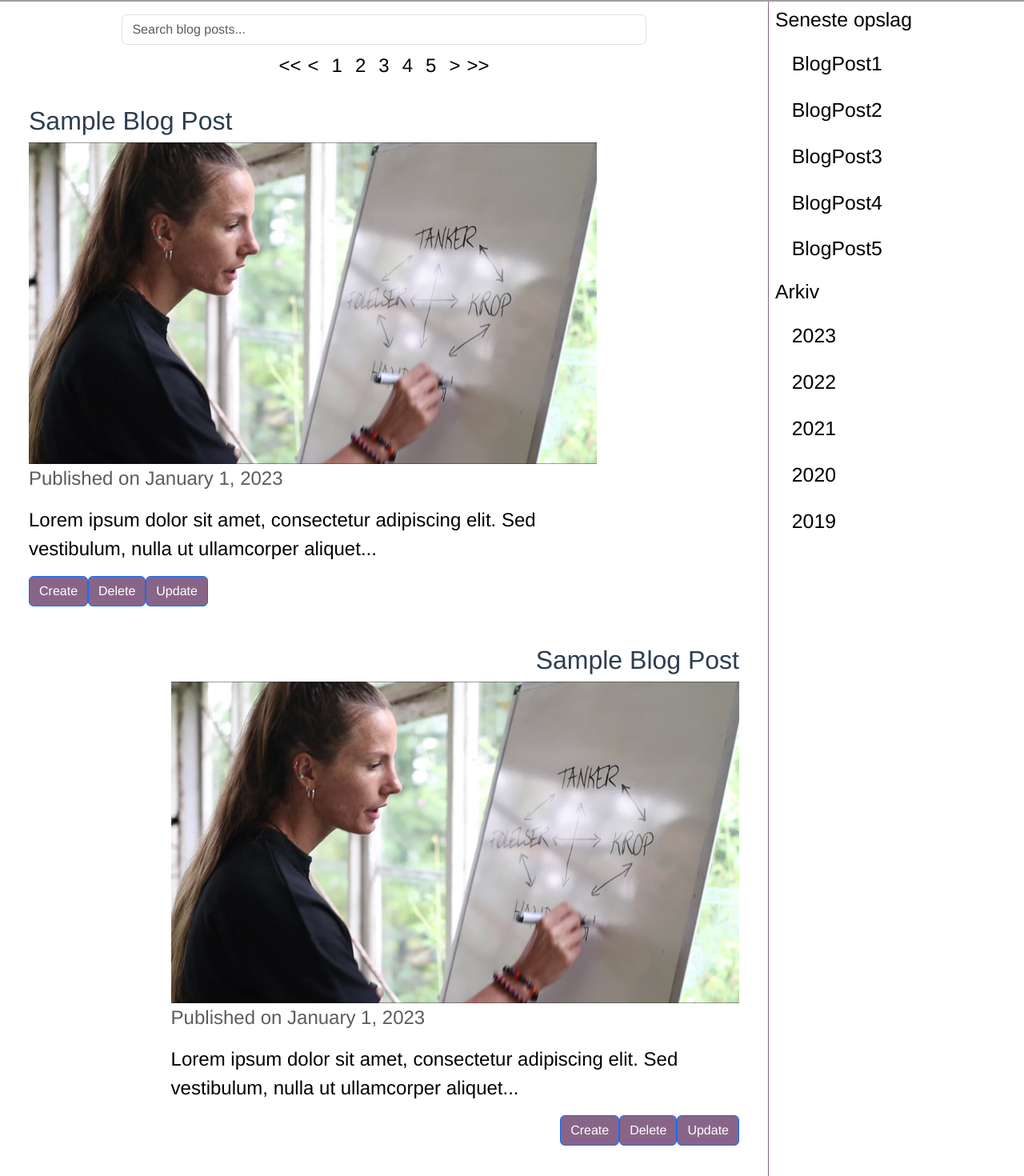
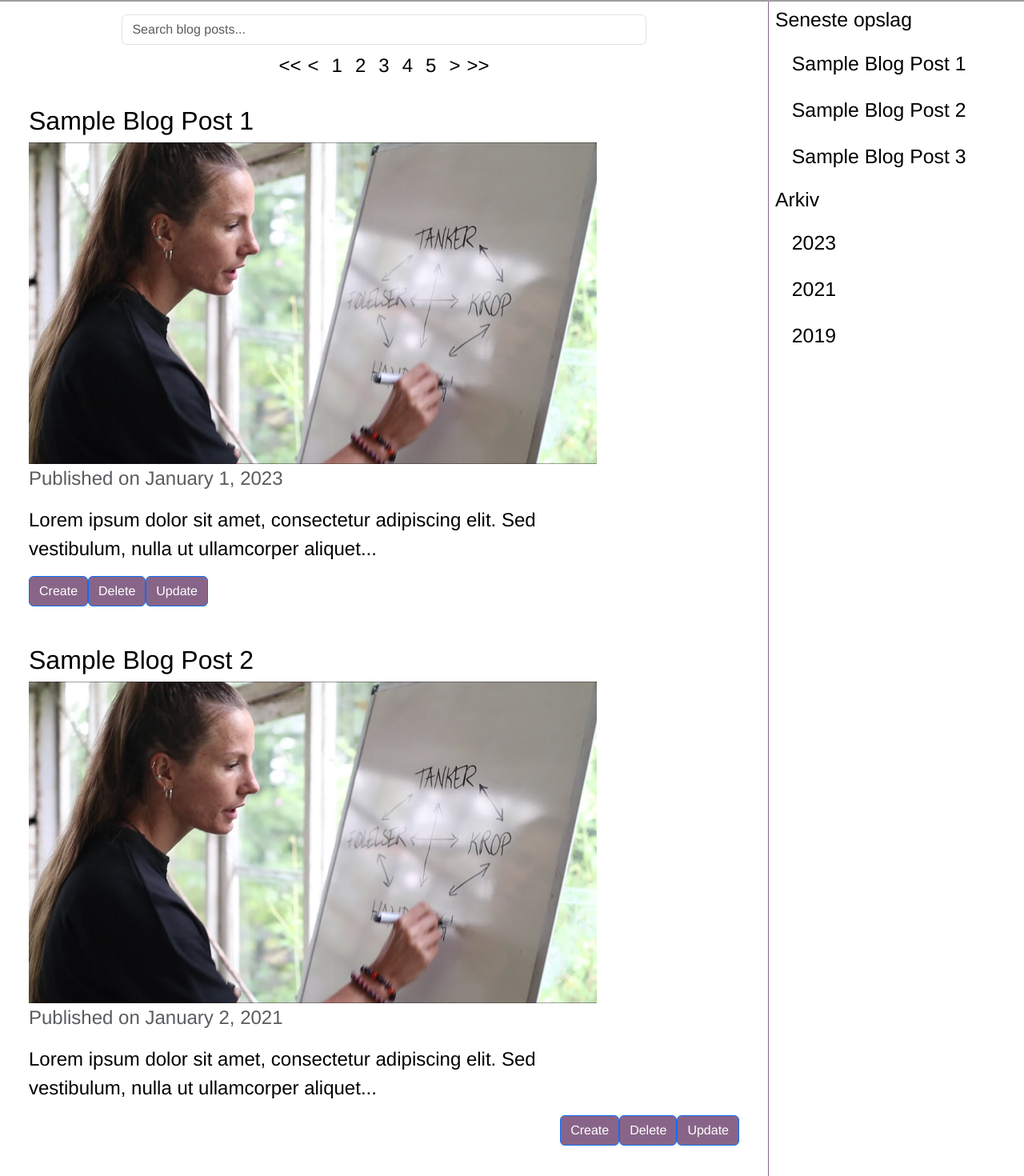
Before and after one commit to lloladin123/mw, a Vue app: page /blog in a window 1280 px wide. Shown: the part 798-2268 px from the top of the page at 80% size. Built offline with nearby package versions, Linux system fonts and the light colour scheme; grey boxes are pictures that could not be loaded.

Commit message:
Services now work with vuex

```diff
--- a/package.json
+++ b/package.json
@@ -12,7 +12,8 @@
     "bootstrap-vue": "^2.23.1",
     "core-js": "^3.8.3",
     "vue": "^3.2.13",
-    "vue-router": "^4.2.5"
+    "vue-router": "^4.2.5",
+    "vuex": "^4.1.0"
   },
   "devDependencies": {
     "@babel/core": "^7.12.16",
--- a/src/components/BlogEntryPage.vue
+++ b/src/components/BlogEntryPage.vue
@@ -19,57 +19,36 @@
 
           </div>
           </div>
-        <div class="blog-post">
-          <h2>Sample Blog Post</h2>
-          <img class="blogImg" src="../assets/Images/blog.png">
-          <p class="text-muted">Published on January 1, 2023</p>
-          <p>Lorem ipsum dolor sit amet, consectetur adipiscing elit. Sed vestibulum, nulla ut ullamcorper aliquet...</p>
+          <router-link :to="'/BlogPost?Id=' + blog.id" v-for="(blog, index) in filteredPosts" :key="index" class="blog-post">
+    <div>
+      <h2>{{ blog.title }}</h2>
+      <img class="blogImg" :src="blog.image">
+      <p class="text-muted">Published on {{ blog.date }}</p>
+      <p>{{ blog.content }}</p>
       <div class="blog-post-edit w-100">
         <button class="btn btn-md btn-primary">Create</button>
         <button class="btn btn-md btn-primary">Delete</button>
         <button class="btn btn-md btn-primary">Update</button>
       </div>
     </div>
-        <div class="blog-post">
-          <h2>Sample Blog Post</h2>
-          <img class="blogImg" src="../assets/Images/blog.png">
-          <p class="text-muted">Published on January 1, 2023</p>
-          <p>Lorem ipsum dolor sit amet, consectetur adipiscing elit. Sed vestibulum, nulla ut ullamcorper aliquet...</p>
-          <div class="blog-post-edit w-100">
-            <button class="btn btn-md btn-primary">Create</button>
-            <button class="btn btn-md btn-primary">Delete</button>
-            <button class="btn btn-md btn-primary">Update</button>
-          </div>
-        </div>
-        <div class="blog-post">
-          <h2>Sample Blog Post</h2>
-          <img class="blogImg" src="../assets/Images/blog.png">
-          <p class="text-muted">Published on January 1, 2023</p>
-          <p>Lorem ipsum dolor sit amet, consectetur adipiscing elit. Sed vestibulum, nulla ut ullamcorper aliquet...</p>
-          <div class="blog-post-edit w-100">
-            <button class="btn btn-md btn-primary">Create</button>
-            <button class="btn btn-md btn-primary">Delete</button>
-            <button class="btn btn-md btn-primary">Update</button>
-          </div>
-        </div>
+  </router-link>
+
       </div>
       <div id="blogSideContainer" class="col-3">
         <div id="BlogSideInner" class="m-2">
           <h2>Seneste opslag</h2>
           <ul>
-            <li><router-link to="/BlogPost?Id=1">BlogPost1</router-link></li>
-            <li><router-link to="/BlogPost?Id=2">BlogPost2</router-link></li>
-            <li><router-link to="/BlogPost?Id=3">BlogPost3</router-link></li>
-            <li><router-link to="/BlogPost?Id=4">BlogPost4</router-link></li>
-            <li><router-link to="/BlogPost?Id=5">BlogPost5</router-link></li>
+            <!-- Render links to recent blog posts -->
+            <li v-for="(blog, index) in recentPosts" :key="index">
+              <router-link :to="`/BlogPost?Id=${blog.id}`">{{ blog.title }}</router-link>
+            </li>
           </ul>
           <h2>Arkiv</h2>
           <ul>
-            <li><router-link to="/BlogPage?Year=2023">2023</router-link></li>
-            <li><router-link to="/BlogPage?Year=2022">2022</router-link></li>
-            <li><router-link to="/BlogPage?Year=2021">2021</router-link></li>
-            <li><router-link to="/BlogPage?Year=2020">2020</router-link></li>
-            <li><router-link to="/BlogPage?Year=2019">2019</router-link></li>
+            <!-- Render links to blog posts grouped by year -->
+            <li v-for="year in uniqueYears" :key="year">
+              <router-link :to="`/Blog?Year=${year}`">{{ year }}</router-link>
+            </li>
           </ul>
         </div>
       </div>
@@ -82,6 +61,52 @@ export default {
   name: 'BlogEntryPage',
   props: {
     msg: String
+  },
+  computed: {
+    blogs() {
+      return this.$store.getters.allBlogs;
+    },
+    // Example computed property to get recent blog posts (assuming sorted by date)
+    recentPosts() {
+      return this.blogs.slice(0, 5); // Get the first 5 recent posts
+    },
+    uniqueYears() {
+      const years = new Set();
+      this.blogs.forEach(blog => {
+        const year = new Date(blog.date).getFullYear();
+        years.add(year);
+      });
+      return Array.from(years).sort((a, b) => b - a); // Sort in descending order
+    },
+    filteredPosts() {
+      const yearParam = this.$route.query.Year;
+      if (yearParam) {
+        const year = parseInt(yearParam);
+        if (!isNaN(year)) {
+          // If the year is valid, filter the blog posts by that year
+          return this.blogs.filter(blog => new Date(blog.date).getFullYear() === year);
+        }
+      }
+      // If the 'Year' parameter is not provided or invalid, return all blog posts
+      return this.blogs;
+    }
+  },
+  methods: {
+    // Example method for search functionality
+    performSearch() {
+      // Implement search functionality here
+    },
+    filterPostsByYear(year) {
+      // Filter blog posts by the specified year
+      this.filteredPosts = this.blogs.filter(blog => {
+        return new Date(blog.date).getFullYear() === year;
+      });
+    }
+  },
+  mounted() {
+    // Fetch blogs when the component is mounted
+    this.$store.getters.allBlogs;
+    // Now you can use allBlogs variable to access the value of the getter
   }
 }
 </script>
@@ -127,7 +152,8 @@ a {
 
 #blogContainer .blog-post:nth-child(odd) .blog-post-edit {
   display: flex;
-  justify-content: flex-end; /* Align buttons to the end */
+  justify-content: flex-end;
+  /* Align buttons to the end */
 }
 
 .blogImg {
@@ -170,7 +196,4 @@ a {
 #BlogSideInner ul li a:active {
   color: #886588ff;
 }
-
-
-
 </style>
--- a/src/components/BlogPost.vue
+++ b/src/components/BlogPost.vue
@@ -1,15 +1,18 @@
 <template>
   <div class="container-fluid">
-    <div class="blog-post">
-      <h2>Sample Blog Post</h2>
-      <img class="blogImg" src="../assets/Images/blog.png">
-      <p class="text-muted">Published on January 1, 2023</p>
-      <p>Lorem ipsum dolor sit amet, consectetur adipiscing elit. Sed vestibulum, nulla ut ullamcorper aliquet...</p>
+    <div v-if="blogPost" class="blog-post">
+      <h2>{{ blogPost.title }}</h2>
+      <img class="blogImg" :src="blogPost.image" alt="Blog Image">
+      <p class="text-muted">{{ blogPost.date }}</p>
+      <p>{{ blogPost.content }}</p>
       <div class="blog-post-edit w-100">
-            <button class="btn btn-md btn-primary">Create</button>
-            <button class="btn btn-md btn-primary">Delete</button>
-            <button class="btn btn-md btn-primary">Update</button>
-          </div>
+        <button class="btn btn-md btn-primary">Create</button>
+        <button class="btn btn-md btn-primary">Delete</button>
+        <button class="btn btn-md btn-primary">Update</button>
+      </div>
+    </div>
+    <div v-else>
+      ....loading
     </div>
   </div>
 </template>
@@ -19,11 +22,32 @@ export default {
   name: 'BlogPost',
   props: {
     msg: String
+  },
+  data() {
+    return {
+      blogPost: null
+    };
+  },
+  methods: {
+    fetchBlogPost() {
+  const id = Number(this.$route.query.Id);
+  console.log('Id:', id);
+  const blogPost = this.$store.getters.getBlogById(id);
+  console.log('blogPost:', JSON.stringify(blogPost));
+  this.blogPost = blogPost; // Assigning to Vue data property
+}
+
+  },
+  mounted() {
+    this.fetchBlogPost();
   }
 }
 </script>
 
 <style scoped>
+.headerImg{
+  width: 50%;
+}
 
 p {
   color: black;
@@ -36,7 +60,8 @@ a {
 .container-fluid {
   display: flex;
   justify-content: center;
-  align-items: center; /* Added to vertically center the content */
+  align-items: center;
+  /* Added to vertically center the content */
 }
 
 .blog-post {
@@ -51,5 +76,4 @@ a {
   background-color: #886588ff;
   color: white;
 }
-
 </style>
--- a/src/main.js
+++ b/src/main.js
@@ -1,8 +1,7 @@
-// src/main.js
 import { createApp } from 'vue';
 import App from './App.vue';
 import router from './router/vue-router.js';
+import store from './store'; // Import your Vuex store
 import '../src/assets/css/global.css'; // Import the global stylesheet
 
-
-createApp(App).use(router).mount('#app');
+createApp(App).use(router).use(store).mount('#app');
--- /dev/null
+++ b/src/store/blogStore.js
@@ -0,0 +1,70 @@
+// blogStore.js
+
+const state = {
+  blogs: [
+    {
+      id: 1,
+      title: 'Sample Blog Post 1',
+      image: require('@/assets/Images/blog.png'),
+      date: 'January 1, 2023',
+      content: 'Lorem ipsum dolor sit amet, consectetur adipiscing elit. Sed vestibulum, nulla ut ullamcorper aliquet...'
+    },
+    {
+      id: 2,
+      title: 'Sample Blog Post 2',
+      image: require('@/assets/Images/blog.png'),
+      date: 'January 2, 2021',
+      content: 'Lorem ipsum dolor sit amet, consectetur adipiscing elit. Sed vestibulum, nulla ut ullamcorper aliquet...'
+    },
+    {
+      id: 3,
+      title: 'Sample Blog Post 3',
+      image: require('@/assets/Images/blog.png'),
+      date: 'January 3, 2019',
+      content: 'Lorem ipsum dolor sit amet, consectetur adipiscing elit. Sed vestibulum, nulla ut ullamcorper aliquet...'
+    }
+  ],
+  blog: null // Add a property to store a single blog post
+};
+
+const getters = {
+  // Example getter to retrieve all blogs
+  allBlogs: state => state.blogs,
+  // Getter to retrieve a blog post by ID
+  getBlogById: state => id => {
+    return state.blogs.find(blog => blog.id === id);
+  }
+};
+
+const actions = {
+  // Example action to fetch blogs from an API
+  fetchBlogs({ commit }) {
+    // Simulate fetching data from an API
+    // Replace this with actual API call
+    setTimeout(() => {
+      commit('setBlogs', [
+        {
+          id: 4,
+          title: 'New Blog Post',
+          image: require('@/assets/Images/blog.png'),
+          date: 'February 28, 2024',
+          content: 'This is a new blog post fetched from an API.'
+        }
+      ]);
+    }, 1000);
+  }
+};
+
+const mutations = {
+  // Example mutation to set blogs
+  setBlogs: (state, blogs) => (state.blogs = blogs),
+  // Mutation to set a single blog post by ID
+  setBlog: (state, blog) => (state.blog = blog)
+};
+
+export default {
+  state,
+  getters,
+  actions,
+  mutations
+};
--- /dev/null
+++ b/src/store/serviceStore.js
@@ -0,0 +1,92 @@
+// State object containing categories and services
+const state = {
+  categories: {
+    list: ['All Categories', 'Category1', 'Category2', 'Category3', 'Category4'],
+    selected: "Category1"
+  },
+  services: {
+    list: [
+      {
+        id: 1,
+        name: 'Service 1',
+        description: 'Description of service 1.',
+        price: 200,
+        category: 'Category1',
+        image: 'https://via.placeholder.com/150'
+      },
+      {
+        id: 2,
+        name: 'Service 2',
+        description: 'Description of service 2.',
+        price: 200,
+        category: 'Category2',
+        image: 'https://via.placeholder.com/150'
+      },
+      {
+        id: 3,
+        name: 'Service 3',
+        description: 'Description of service 3.',
+        price: 200,
+        category: 'Category3',
+        image: 'https://via.placeholder.com/150'
+      }
+    ],
+    selected: null
+  }
+};
+
+const getters = {
+  // Getter to retrieve all services
+  allServices: state => state.services.list,
+  // Getter to retrieve a service by ID
+  getServiceById: state => id => {
+    return state.services.list.find(service => service.id === id);
+  },
+  // Getter to retrieve all categories
+  allCategories: state => state.categories.list,
+  // Getter to retrieve selected category
+  selectedCategory: state => state.categories.selected
+};
+
+
+const actions = {
+  // Example action to fetch services from an API
+  fetchServices({ commit }) {
+    // Simulate fetching data from an API
+    // Replace this with actual API call
+    setTimeout(() => {
+      const fetchedServices = [
+        {
+          id: 4,
+          name: 'New Service',
+          description: 'This is a new service fetched from an API.',
+          price: 300,
+          category: 'Category4',
+          image: 'https://via.placeholder.com/150'
+        }
+      ];
+
+      // Set the fetched services
+      commit('setServices', fetchedServices);
+    }, 1000);
+  },
+  // Action to select a category
+  selectCategory({ commit }, category) {
+    commit('setSelectedCategory', category);
+    // Additional logic if needed
+  }
+};
+
+const mutations = {
+  // Mutation to set services
+  setServices: (state, services) => (state.services.list = services),
+  // Mutation to set a single service by ID
+  setService: (state, service) => (state.services.selected = service),
+  // Mutation to set the selected category
+  setSelectedCategory: (state, category) => {
+    state.categories.selected = category;
+  }
+};
+
+// Export the state object, getters, actions, and mutations
+export default { state, getters, actions, mutations };
```
Also changed, not shown: src/components/ServiceList.vue (+51 -68 lines), src/store/index.js (added, +14 -0 lines), 1 other file (tests, documents, lock files or other folders). Lines whose indentation alone changed are shown as unchanged.
